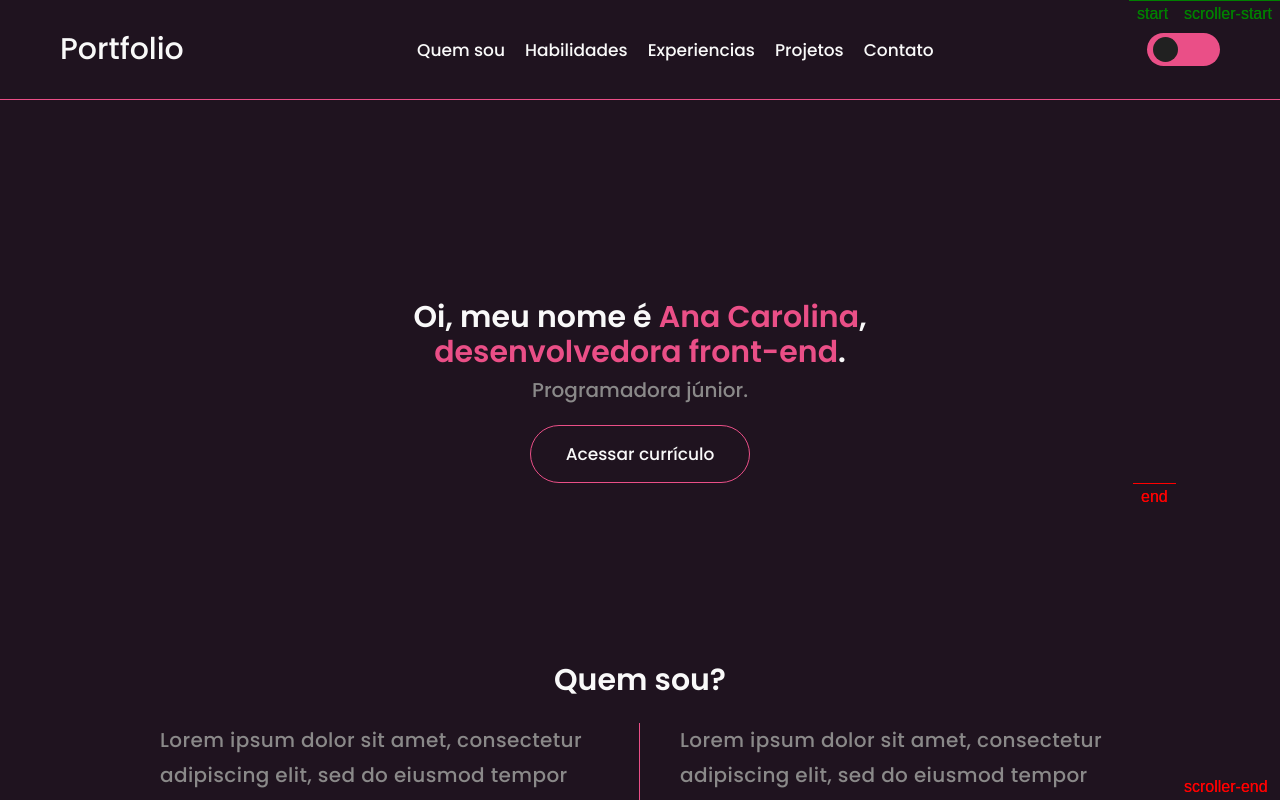
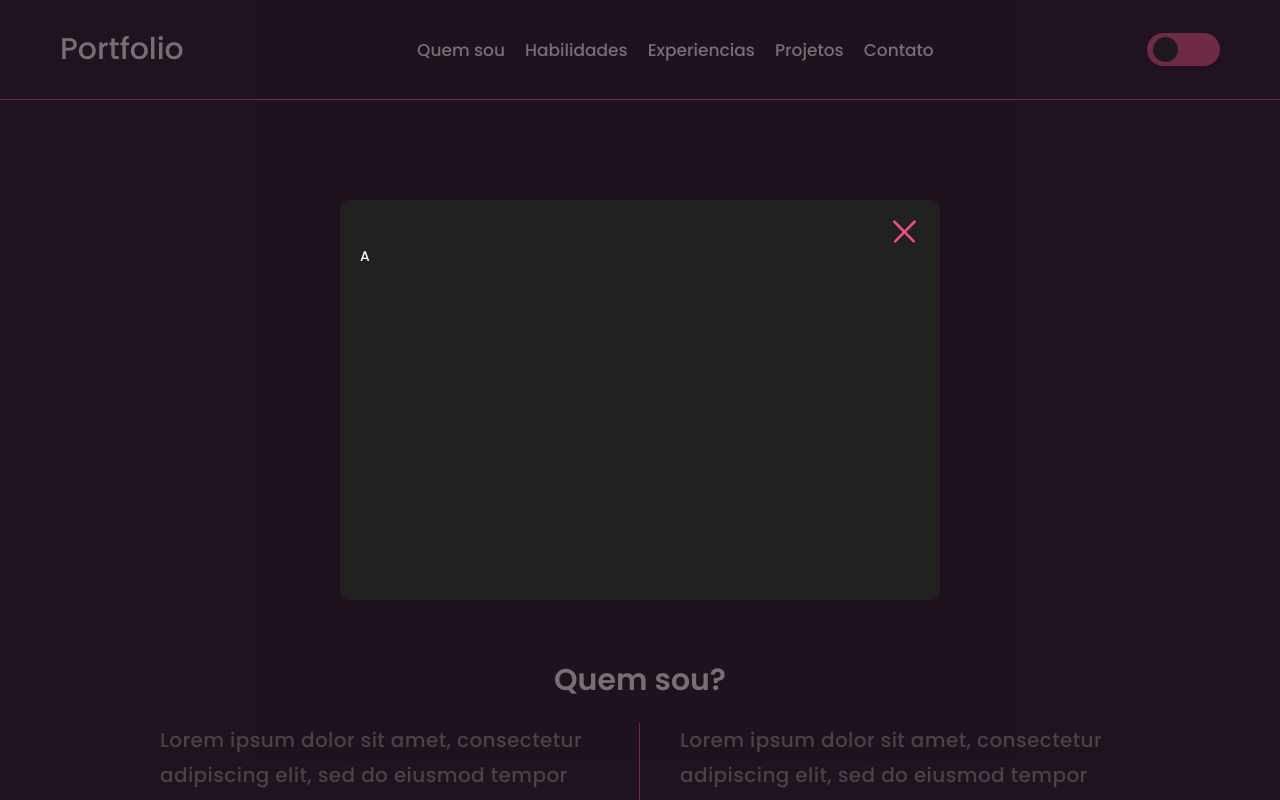
Before and after one commit to cahwcosta/portfolio-v1, a React (Create React App) app: page / in a window 1280 px wide. Shown: the top 800 px of the page. Built offline with nearby package versions, Linux system fonts and the light colour scheme.

Commit message:
Criei componente Modal estatico

```diff
--- /dev/null
+++ b/src/components/Modal/const.ts
@@ -0,0 +1,3 @@
+export default {
+  closeIconSrc: 'svgs/close.svg'
+}
--- /dev/null
+++ b/src/components/Modal/index.tsx
@@ -0,0 +1,18 @@
+import * as S from './styles';
+import * as I from './props';
+import C from './const';
+
+const Modal = ({isOpen, children, className}: I.ModalProps) => {
+  return (
+    <S.Modal isOpen={isOpen} className={className}>
+      <S.Container>
+        <S.CloseButton src={C.closeIconSrc}/>
+        <S.Content>
+          {children}
+        </S.Content>
+      </S.Container>
+    </S.Modal>
+  )
+}
+
+export default Modal;
--- /dev/null
+++ b/src/components/Modal/props.ts
@@ -0,0 +1,7 @@
+import { ReactNode } from "react";
+
+export interface ModalProps {
+  isOpen: boolean;
+  children: ReactNode;
+  className?: string;
+}
--- /dev/null
+++ b/src/components/Modal/styles.ts
@@ -0,0 +1,31 @@
+import styled from 'styled-components';
+import * as I from './props';
+
+export const Modal = styled.section<I.ModalProps>`
+  height: 100vh;
+  width: 100vw;
+  z-index: 999;
+  position: fixed;
+  background-color: rgba(31, 19, 31, 0.6);
+  display: ${({isOpen}) => isOpen ? 'flex' : 'none'};
+  align-items: center;
+  justify-content: center;
+`;
+
+export const Container = styled.div`
+  width: 600px;
+  height: 400px;
+  display: flex;
+  flex-direction: column;
+  background-color: ${({theme}) => theme.colors.blackRaisin};
+  border-radius: 10px;
+  padding: 20px;
+`;
+
+export const CloseButton = styled.img`
+  width: 30px;
+  align-self: flex-end;
+  cursor: pointer;
+`;
+
+export const Content = styled.div``;
--- a/src/pages/home.tsx
+++ b/src/pages/home.tsx
@@ -1,3 +1,4 @@
+import Modal from "../components/Modal";
 import Navbar from "../components/Navbar";
 import Experiencias from "../templates/Home/Experiencias";
 import Habilidades from "../templates/Home/Habilidades";
@@ -8,6 +9,7 @@ const Home = () => {
   return(
     <>
       <Navbar/>
+      <Modal isOpen={true}>A</Modal>
       <Header/>
       <QuemSou/>
       <Habilidades/>
--- a/src/templates/Home/Habilidades/styles.ts
+++ b/src/templates/Home/Habilidades/styles.ts
@@ -1,6 +1,7 @@
 import styled from 'styled-components';
 
 export const Habilidades = styled.section`
+position: relative;
 `
 
 export const Content = styled.div`
--- a/src/templates/Home/Header/index.tsx
+++ b/src/templates/Home/Header/index.tsx
@@ -4,24 +4,25 @@ import Wrapper from '../../../components/Wrapper';
 import Button from '../../../components/Button';
 import { useEffect, useRef } from 'react';
 import gsap from 'gsap';
+import Modal from '../../../components/Modal';
 
 
 const Header = () => {
   const textRef = useRef<HTMLDivElement>(null);
   const headerRef = useRef<HTMLDivElement>(null);
 
-  useEffect(() => {
-    if (headerRef.current) {
-        gsap.to(headerRef.current, {
-          scrollTrigger: {
-            trigger: headerRef.current,
-            markers: true,
-            start: "top top",
-            end: "bottom bottom"
-          }
-        })
-    }
-  }, [])
+  // useEffect(() => {
+  //   if (headerRef.current) {
+  //       gsap.to(headerRef.current, {
+  //         scrollTrigger: {
+  //           trigger: headerRef.current,
+  //           markers: true,
+  //           start: "top top",
+  //           end: "bottom bottom"
+  //         }
+  //       })
+  //   }
+  // }, [])
 
 
   return (
```
Also changed, not shown: public/svgs/close.svg (added).
